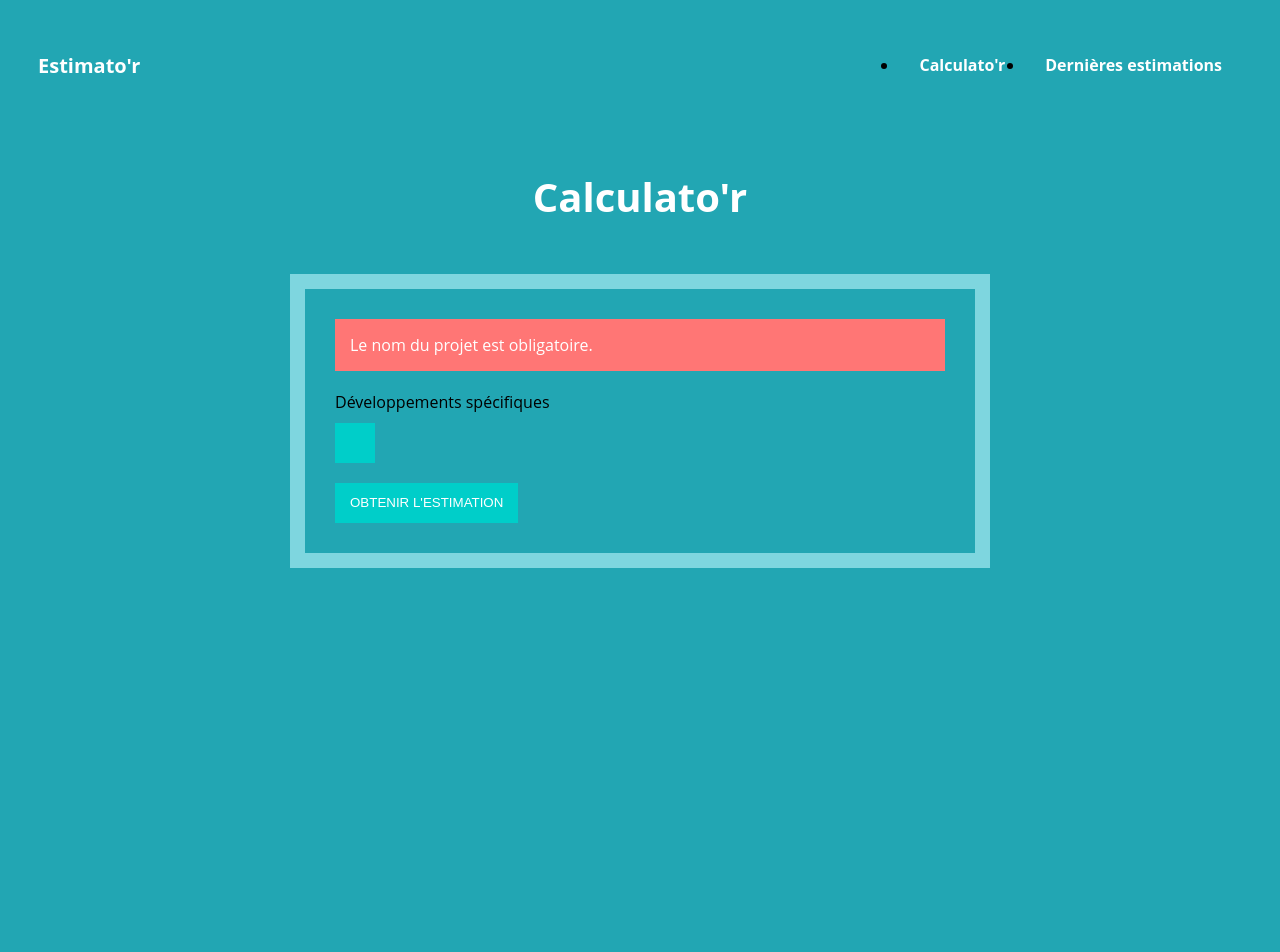
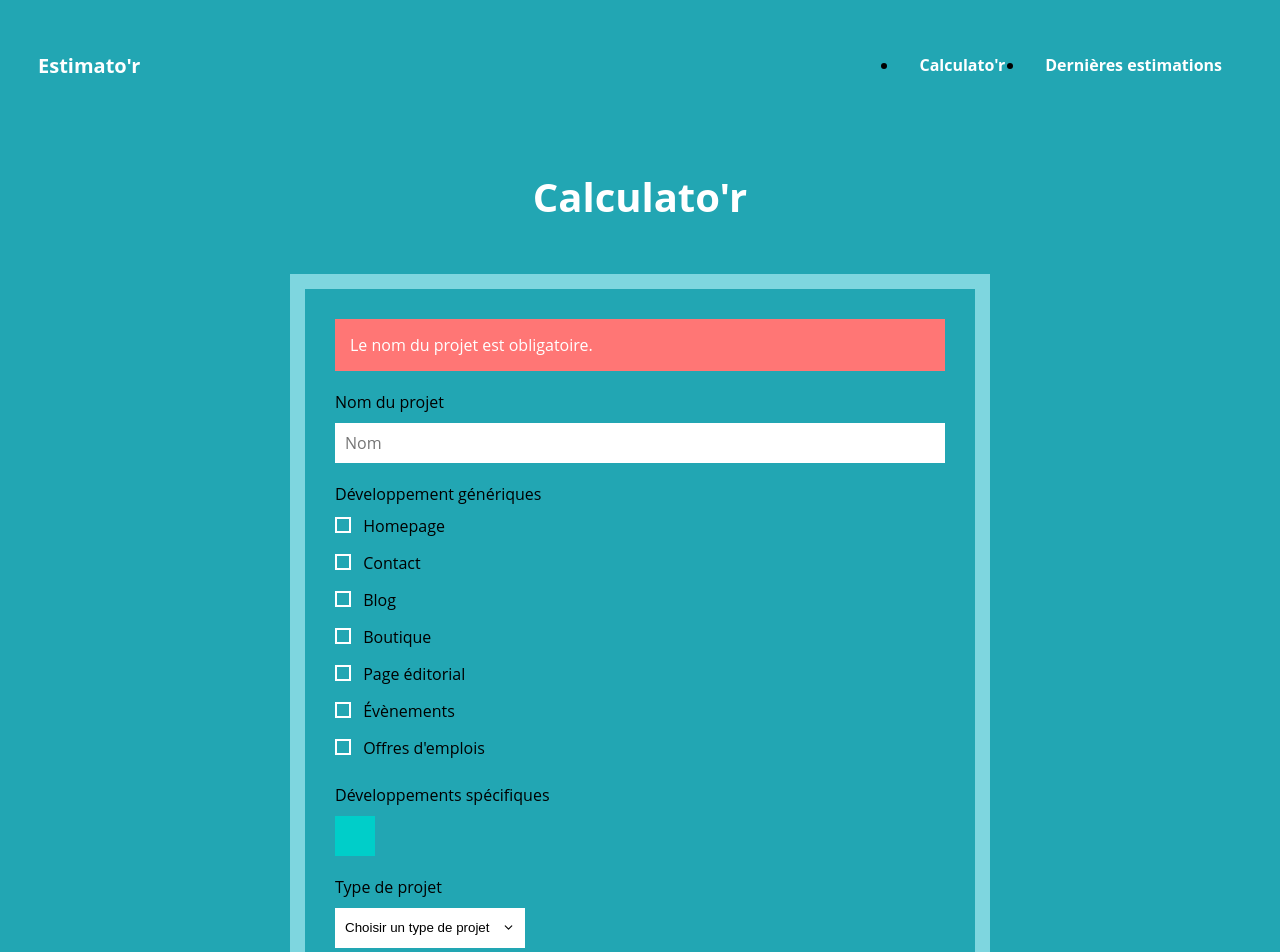
Before and after one commit to GaelleBriet/Laravel-Vue.js-1-, a Vue app in the folder pwa/: page / in a window 1280 px wide. Shown: the top 952 px of the page. Before the commit the page ends 816 px from the top, so only its background shows below. Built offline with nearby package versions, Linux system fonts and the light colour scheme.

Commit message:
🚧 PROGRESS:  integration Form

```diff
--- a/pwa/src/components/Forms/FormComponent.vue
+++ b/pwa/src/components/Forms/FormComponent.vue
@@ -1,9 +1,16 @@
-<script setup></script>
-<script setup></script>
+<script setup>
+import InputSelectComponent from './InputSelectComponent.vue'
+import InputCheckboxComponent from './InputCheckboxComponent.vue'
+import InputTextComponent from './InputTextComponent.vue'
+</script>
 
 <template>
   <form class="estimator-form" action="result.html">
     <div class="errors">Le nom du projet est obligatoire.</div>
+
+    <InputTextComponent />
+
+    <InputCheckboxComponent />
 
     <div class="input-group">
       <span class="main-label">Développements spécifiques</span>
@@ -15,6 +22,8 @@
       </button>
     </div>
 
+    <InputSelectComponent />
+
     <button type="submit" class="button">Obtenir l'estimation</button>
   </form>
 </template>
```
Also changed, not shown: pwa/src/components/Forms/InputCheckboxComponent.vue (renamed from pwa/src/components/Forms/inputCheckboxComponent.vue), pwa/src/components/Forms/InputSelectComponent.vue (renamed from pwa/src/components/Forms/inputSelectComponent.vue).
